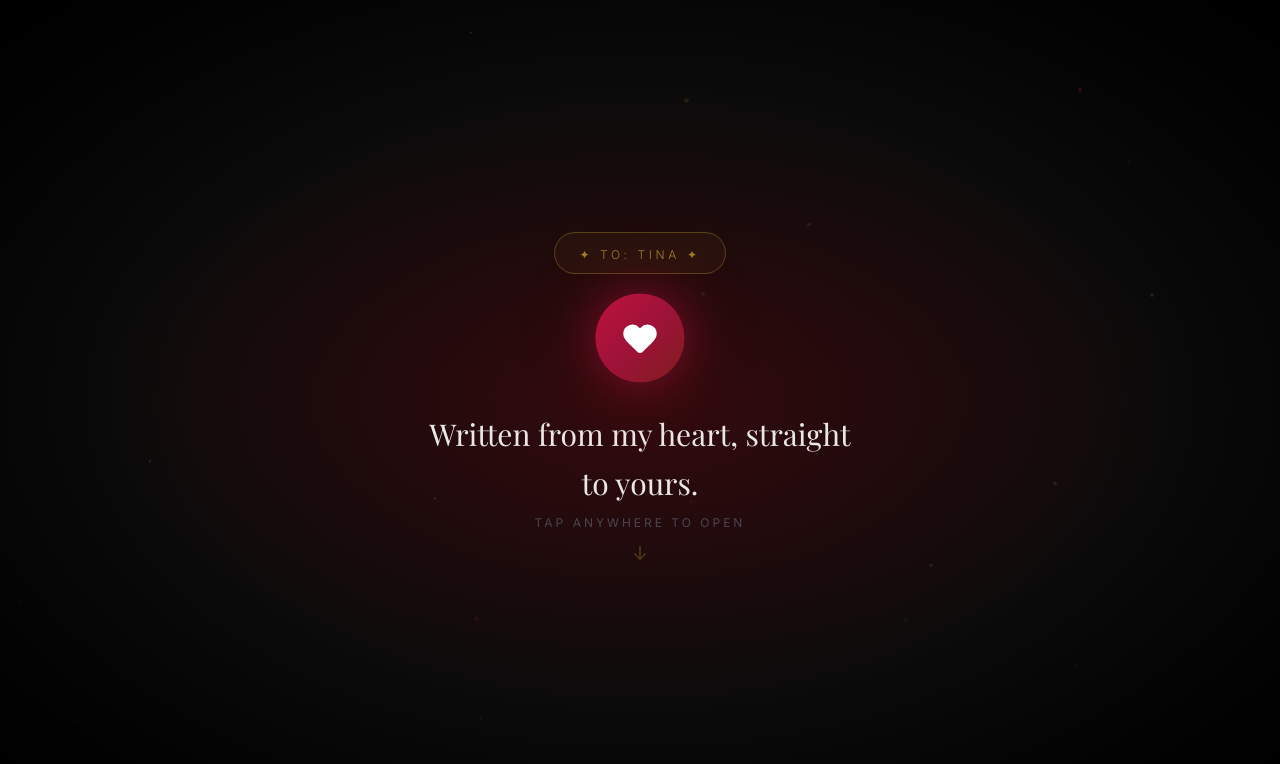
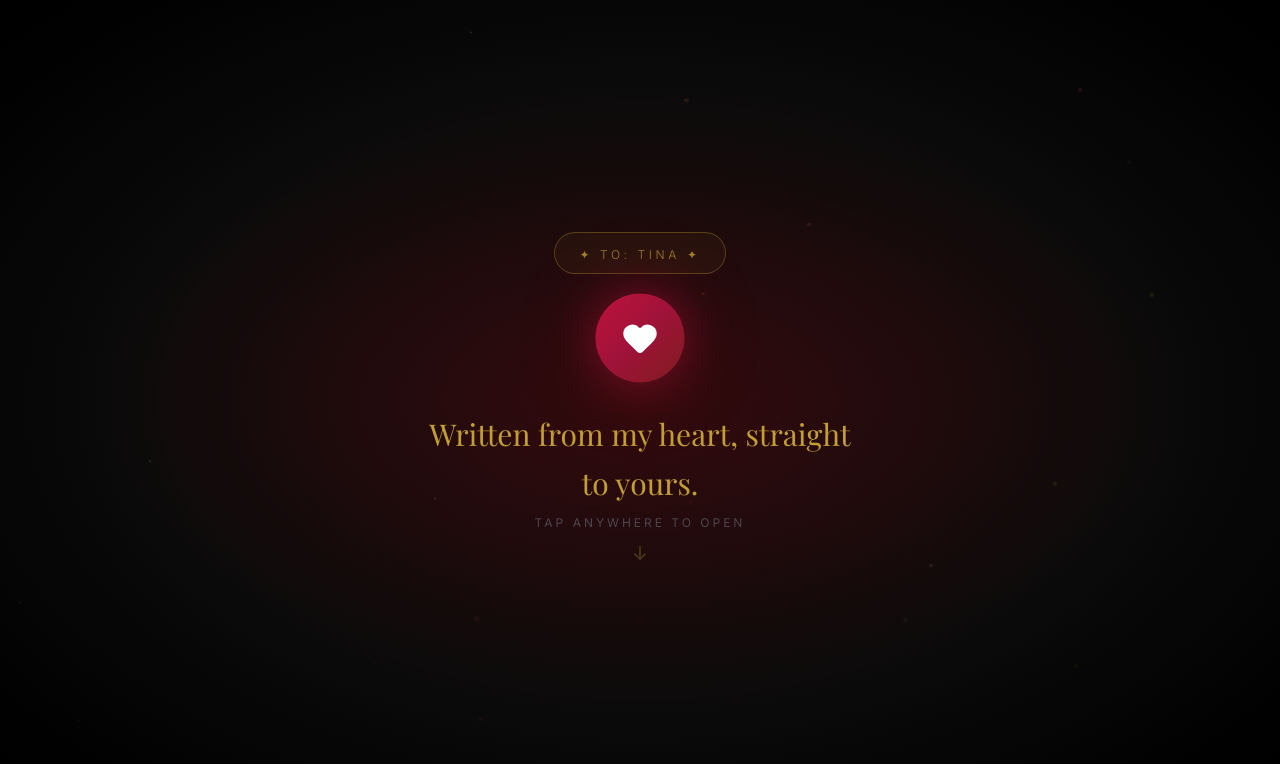
Before and after one commit to Oscarhoop/Trial, a React (Vite) app: page / in a window 1280 px wide. Shown: the top 764 px of the page. Built offline with nearby package versions, Linux system fonts and the light colour scheme; a web font is replaced by a local one.

Commit message:
style: set EntryGate opening text color to gold

```diff
--- a/src/components/EntryGate.jsx
+++ b/src/components/EntryGate.jsx
@@ -167,7 +167,7 @@ const EntryGate = ({ onEnter }) => {
                             animate={{ opacity: 1 }}
                             transition={{ duration: 1.5, delay: 0.6 }}
                             className="font-serif text-2xl md:text-3xl leading-relaxed mb-2"
-                            style={{ color: 'rgba(255,255,255,0.9)' }}
+                            style={{ color: 'rgba(212,175,55,0.9)' }}
                         >
                             Written from my heart, straight to yours.
                         </motion.p>
```
